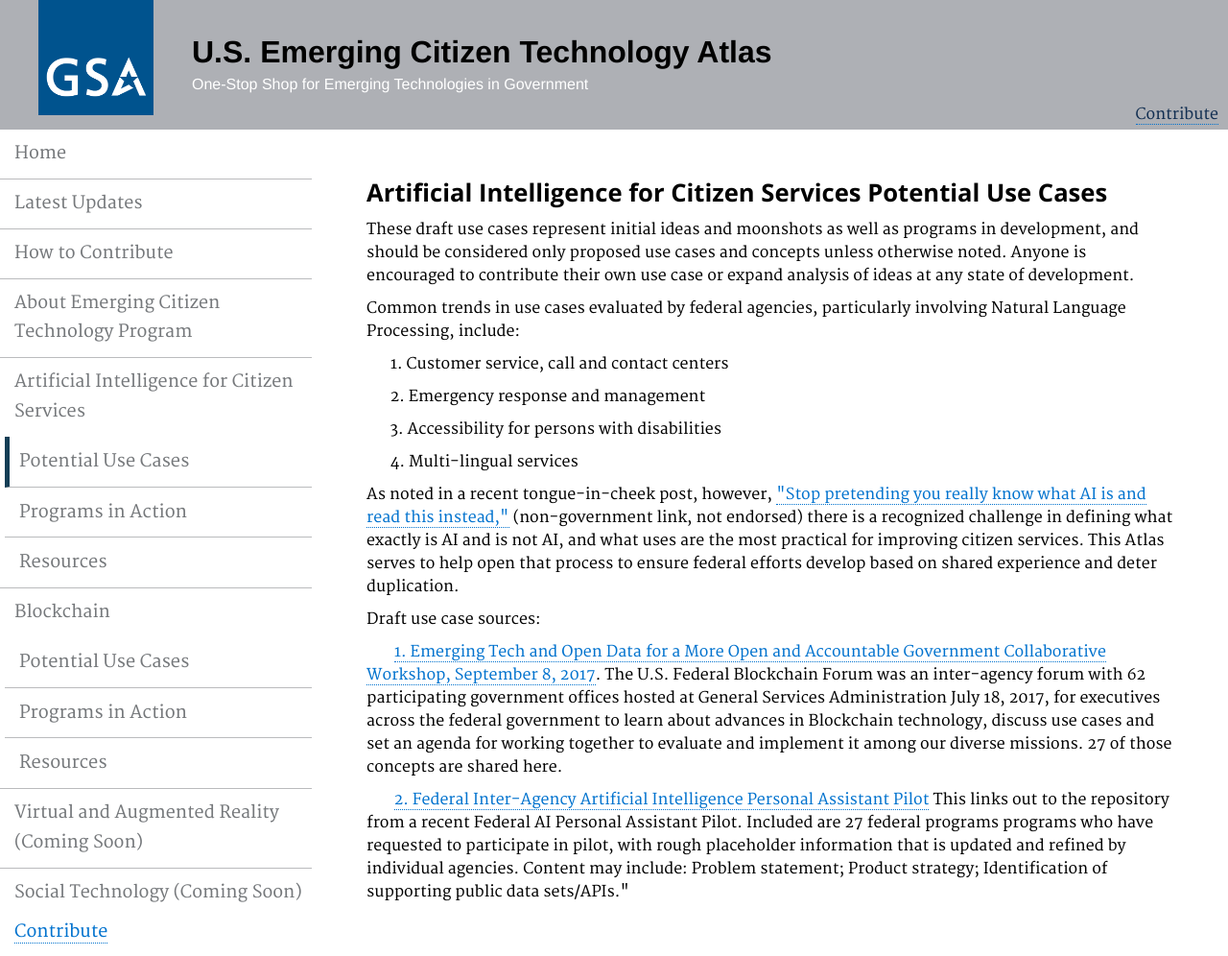
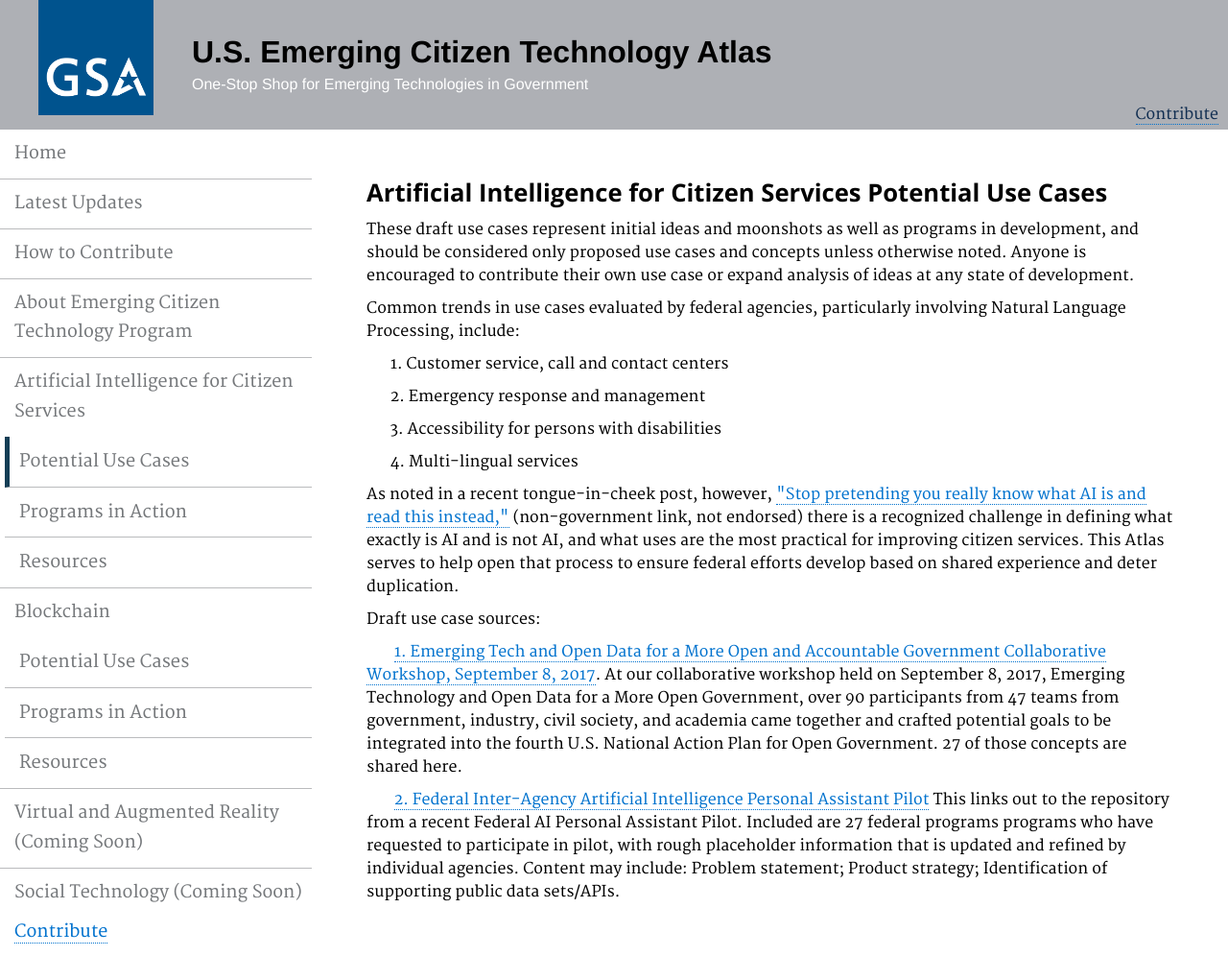
Before and after one commit to GSA/emerging-technology-atlas, a Jekyll site: the page built from pages/artificial-intelligence-federal.md, in a window 1280 px wide. Shown: the whole page at 96% size. Built offline with Jekyll 4.4.1, drawn with Linux system fonts in a browser that asks for light colours.

Commit message:
Updated Event Description
Updated event description to reflect the linked item. Removed errant quotation mark.

```diff
--- a/pages/artificial-intelligence-federal.md
+++ b/pages/artificial-intelligence-federal.md
@@ -18,5 +18,5 @@ description: ""
 <p>As noted in a recent tongue-in-cheek post, however, <a href="https://qz.com/1067123/stop-pretending-you-really-know-what-ai-is-and-read-this-instead/"><span>"Stop pretending you really know what AI is and read this instead,"</span></a> (non-government link, not endorsed) there is a recognized challenge in defining what exactly is AI and is not AI, and what uses are the most practical for improving citizen services. This Atlas serves to help open that process to ensure federal efforts develop based on shared experience and deter duplication. </p>
 
 <p> Draft use case sources:
-<p>&nbsp;&nbsp;&nbsp;&nbsp;&nbsp;&nbsp; <a href="https://gsa.github.io/emerging-technology-atlas/workshop/"><span>1. Emerging Tech and Open Data for a More Open and Accountable Government Collaborative Workshop, September 8, 2017</span></a>. The U.S. Federal Blockchain Forum was an inter-agency forum with 62 participating government offices hosted at General Services Administration July 18, 2017, for executives across the federal government to learn about advances in Blockchain technology, discuss use cases and set an agenda for working together to evaluate and implement it among our diverse missions. 27 of those concepts are shared here.
-<p>&nbsp;&nbsp;&nbsp;&nbsp;&nbsp;&nbsp; <a href="https://github.com/GSA/AI-Assistant-Pilot/wiki/Participating-Concepts"><span>2. Federal Inter-Agency Artificial Intelligence Personal Assistant Pilot</span></a> This links out to the repository from a recent Federal AI Personal Assistant Pilot. Included are 27 federal programs programs who have requested to participate in pilot, with rough placeholder information that is updated and refined by individual agencies. Content may include: Problem statement; Product strategy; Identification of supporting public data sets/APIs."
+<p>&nbsp;&nbsp;&nbsp;&nbsp;&nbsp;&nbsp; <a href="https://gsa.github.io/emerging-technology-atlas/workshop/"><span>1. Emerging Tech and Open Data for a More Open and Accountable Government Collaborative Workshop, September 8, 2017</span></a>. At our collaborative workshop held on September 8, 2017, Emerging Technology and Open Data for a More Open Government, over 90 participants from 47 teams from government, industry, civil society, and academia came together and crafted potential goals to be integrated into the fourth U.S. National Action Plan for Open Government. 27 of those concepts are shared here.
+<p>&nbsp;&nbsp;&nbsp;&nbsp;&nbsp;&nbsp; <a href="https://github.com/GSA/AI-Assistant-Pilot/wiki/Participating-Concepts"><span>2. Federal Inter-Agency Artificial Intelligence Personal Assistant Pilot</span></a> This links out to the repository from a recent Federal AI Personal Assistant Pilot. Included are 27 federal programs programs who have requested to participate in pilot, with rough placeholder information that is updated and refined by individual agencies. Content may include: Problem statement; Product strategy; Identification of supporting public data sets/APIs.
```
